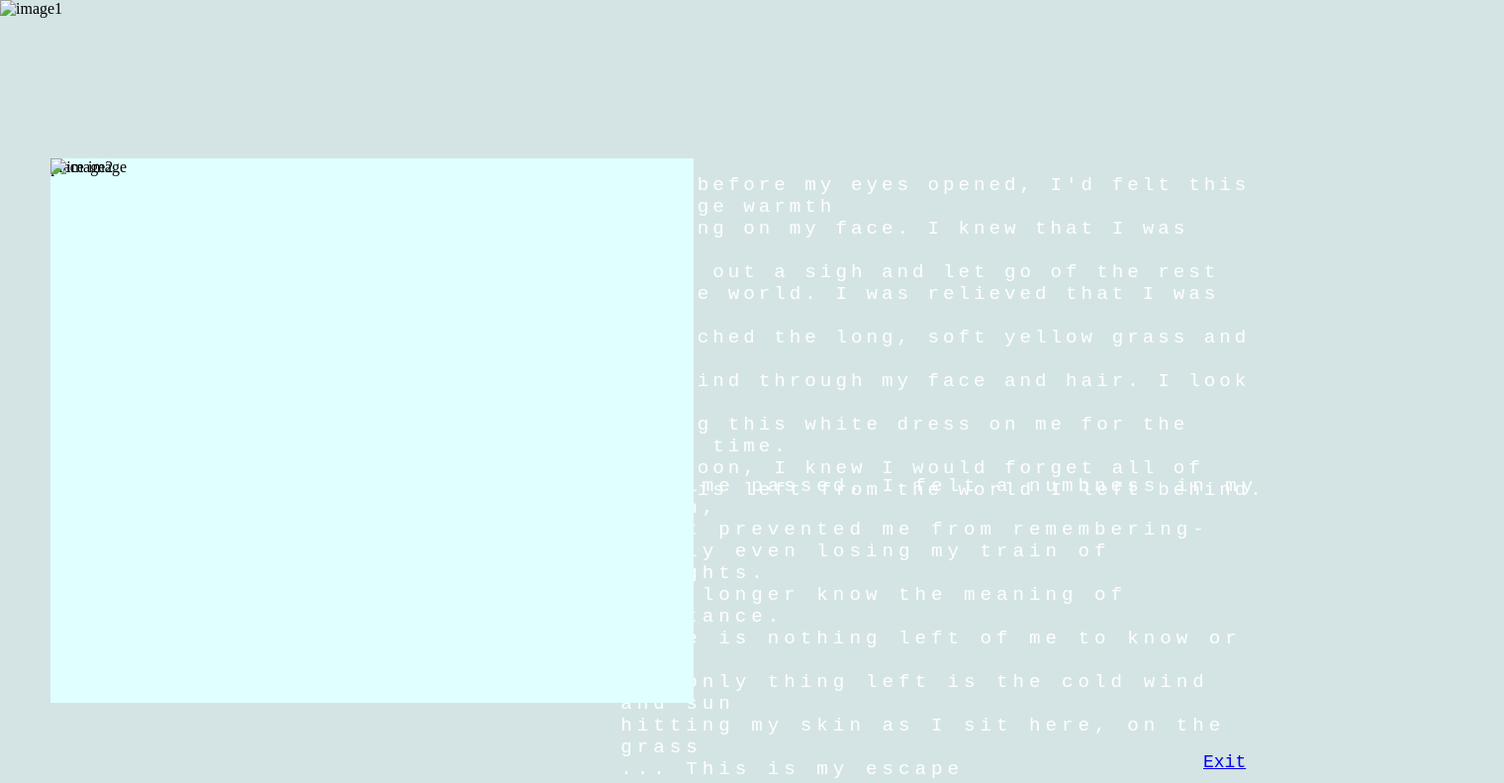
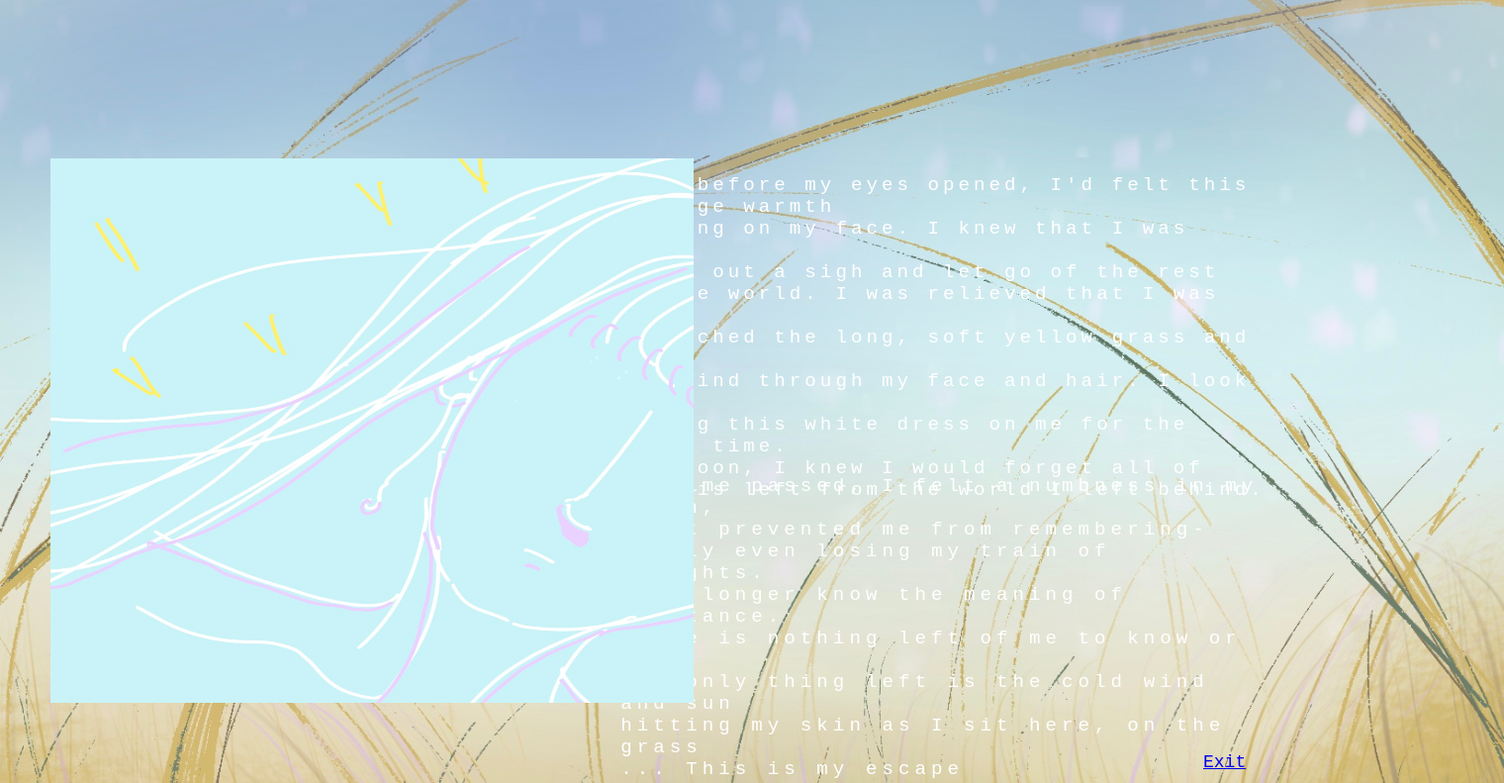
Before and after one commit to Zhonm301/Escapism, a plain HTML site: page Collection1.html in a window 1280 px wide. Shown: the top 791 px of the page at 99% size, 1520 px wide, since content can reach past the window. Drawn offline with Linux system fonts and the light colour scheme.

Commit message:
Update Collection1.html

```diff
--- a/Collection1.html
+++ b/Collection1.html
@@ -18,8 +18,8 @@
     The only thing left is the cold wind and sun <br>hitting my skin as I sit here, on the grass<br>... This is my escape</p3>
 </div>
 <div class="image">place image</div>
-<img src="Content1_images/Content1_image.jpg" alt="image1">
-<img class="hi" src="Content1_images/Image2_content1.jpg" alt="image2">
+<img src="Content1_image.jpg" alt="image1">
+<img class="hi" src="/Image2_content1.jpg" alt="image2">
 
 
 
```
